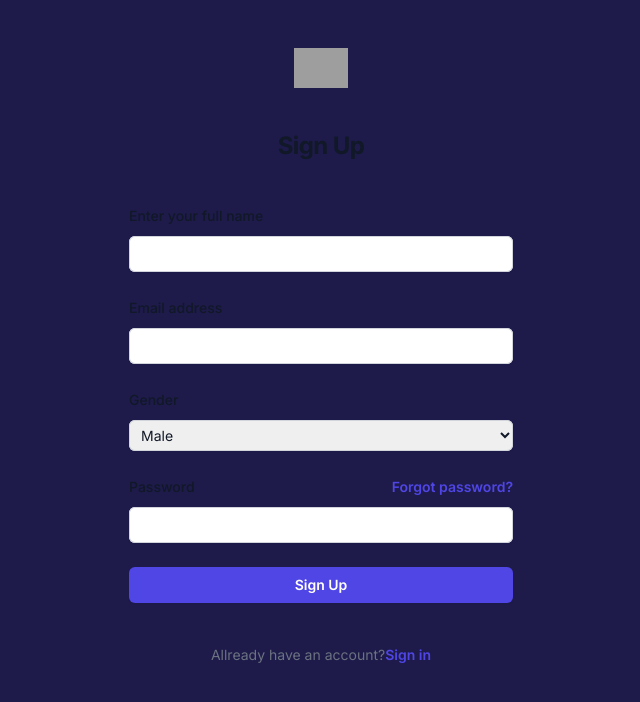
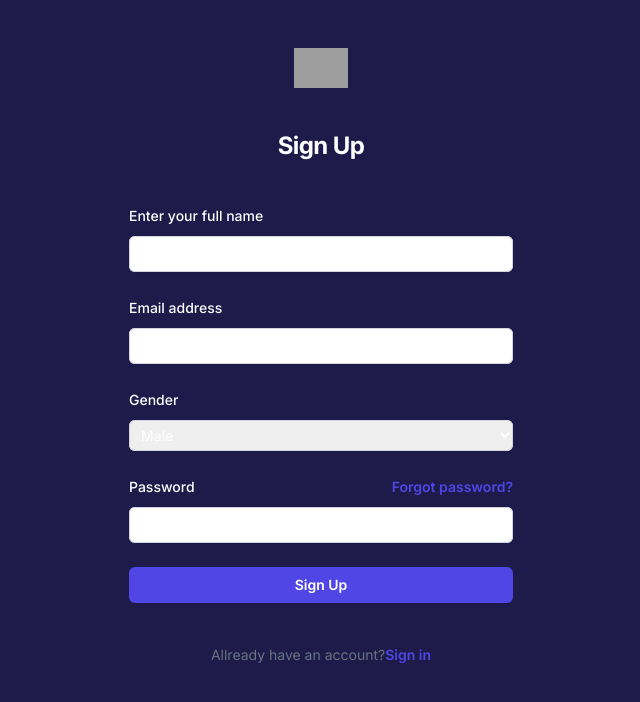
Before and after one commit to Nahid-07/second-hand-resale-website, a Next.js app: page /signup in a window 1280 px wide. Shown: the top 702 px of the page, without its empty margins (319-959 px from the left). Built offline with nearby package versions, Linux system fonts and the light colour scheme; grey boxes are pictures that could not be loaded.

Commit message:
modified signup signin page

```diff
--- a/app/SignIn/page.js
+++ b/app/SignIn/page.js
@@ -9,7 +9,7 @@ const SignInForm = () => {
           src="https://tailwindui.com/img/logos/mark.svg?color=indigo&shade=600"
           alt="Your Company"
         />
-        <h2 className="mt-10 text-center text-2xl font-bold leading-9 tracking-tight text-gray-900">
+        <h2 className="mt-10 text-center text-2xl font-bold leading-9 tracking-tight text-white">
           Sign in to your account
         </h2>
       </div>
@@ -19,7 +19,7 @@ const SignInForm = () => {
           <div>
             <label
               htmlFor="email"
-              className="block text-sm font-medium leading-6 text-gray-900"
+              className="block text-sm font-medium leading-6 text-white"
             >
               Email address
             </label>
@@ -30,7 +30,7 @@ const SignInForm = () => {
                 type="email"
                 autoComplete="email"
                 required
-                className="px-2 first-letter:block w-full rounded-md border-0 py-1.5 text-gray-900 shadow-sm ring-1 ring-inset ring-gray-300 placeholder:text-gray-400 focus:ring-2 focus:ring-inset focus:ring-indigo-600 sm:text-sm sm:leading-6"
+                className="px-2 first-letter:block w-full rounded-md border-0 py-1.5 text-white shadow-sm ring-1 ring-inset ring-gray-300 placeholder:text-gray-400 focus:ring-2 focus:ring-inset focus:ring-indigo-600 sm:text-sm sm:leading-6"
               />
             </div>
           </div>
@@ -39,7 +39,7 @@ const SignInForm = () => {
             <div className="flex items-center justify-between">
               <label
                 htmlFor="password"
-                className="block text-sm font-medium leading-6 text-gray-900"
+                className="block text-sm font-medium leading-6 text-white"
               >
                 Password
               </label>
@@ -59,7 +59,7 @@ const SignInForm = () => {
                 type="password"
                 autoComplete="current-password"
                 required
-                className="px-2 block w-full rounded-md border-0 py-1.5 text-gray-900 shadow-sm ring-1 ring-inset ring-gray-300 placeholder:text-gray-400 focus:ring-2 focus:ring-inset focus:ring-indigo-600 sm:text-sm sm:leading-6"
+                className="px-2 block w-full rounded-md border-0 py-1.5 text-white shadow-sm ring-1 ring-inset ring-gray-300 placeholder:text-gray-400 focus:ring-2 focus:ring-inset focus:ring-indigo-600 sm:text-sm sm:leading-6"
               />
             </div>
           </div>
--- a/app/common-components/Navbar.js
+++ b/app/common-components/Navbar.js
@@ -10,7 +10,7 @@ const Navbar = () => {
       {/* desktop navbar */}
       <div className="md:flex justify-between p-6 h-14 shadow-md items-center hidden bg-black sticky top-0 z-50">
         <header>
-          <h1 className="text-2xl font-semibold text-white font-bold">Resale.Bd</h1>
+          <h1 className="text-2xl text-white font-bold">Resale.Bd</h1>
         </header>
         <nav>
           <div>
--- a/app/signup/page.js
+++ b/app/signup/page.js
@@ -9,7 +9,7 @@ const SignUpForm = () => {
           src="https://tailwindui.com/img/logos/mark.svg?color=indigo&shade=600"
           alt="Your Company"
         />
-        <h2 className="mt-10 text-center text-2xl font-bold leading-9 tracking-tight text-gray-900">
+        <h2 className="mt-10 text-center text-2xl font-bold leading-9 tracking-tight text-white">
           Sign Up
         </h2>
       </div>
@@ -19,7 +19,7 @@ const SignUpForm = () => {
           <div>
             <label
               htmlFor="name"
-              className="block text-sm font-medium leading-6 text-gray-900"
+              className="block text-sm font-medium leading-6 text-white"
             >
               Enter your full name
             </label>
@@ -29,14 +29,14 @@ const SignUpForm = () => {
                 name="name"
                 type="text"
                 required
-                className="px-2 block w-full rounded-md border-0 py-1.5 text-gray-900 shadow-sm ring-1 ring-inset ring-gray-300 placeholder:text-gray-400 focus:ring-2 focus:ring-inset focus:ring-indigo-600 sm:text-sm sm:leading-6"
+                className="px-2 block w-full rounded-md border-0 py-1.5 text-white shadow-sm ring-1 ring-inset ring-gray-300 placeholder:text-gray-400 focus:ring-2 focus:ring-inset focus:ring-indigo-600 sm:text-sm sm:leading-6"
               />
             </div>
           </div>
           <div>
             <label
               htmlFor="email"
-              className="block text-sm font-medium leading-6 text-gray-900"
+              className="block text-sm font-medium leading-6 text-white"
             >
               Email address
             </label>
@@ -47,21 +47,21 @@ const SignUpForm = () => {
                 type="email"
                 autoComplete="email"
                 required
-                className="px-2 block w-full rounded-md border-0 py-1.5 text-gray-900 shadow-sm ring-1 ring-inset ring-gray-300 placeholder:text-gray-400 focus:ring-2 focus:ring-inset focus:ring-indigo-600 sm:text-sm sm:leading-6"
+                className="px-2 block w-full rounded-md border-0 py-1.5 text-white shadow-sm ring-1 ring-inset ring-gray-300 placeholder:text-gray-400 focus:ring-2 focus:ring-inset focus:ring-indigo-600 sm:text-sm sm:leading-6"
               />
             </div>
           </div>
           <div>
             <label
               htmlFor="gender"
-              className="block text-sm font-medium leading-6 text-gray-900"
+              className="block text-sm font-medium leading-6 text-white"
             >
               Gender
             </label>
             <div className="mt-2">
               <select
                 id="gender"
-                className=" px-2 block w-full rounded-md border-0 py-1.5 text-gray-900 shadow-sm ring-1 ring-inset ring-gray-300 placeholder:text-gray-400 focus:ring-2 focus:ring-inset focus:ring-indigo-600 sm:text-sm sm:leading-6"
+                className=" px-2 block w-full rounded-md border-0 py-1.5 text-white shadow-sm ring-1 ring-inset ring-gray-300 placeholder:text-gray-400 focus:ring-2 focus:ring-inset focus:ring-indigo-600 sm:text-sm sm:leading-6"
               >
                 <option value="male">Male</option>
                 <option value="female">Female</option>
@@ -73,7 +73,7 @@ const SignUpForm = () => {
             <div className="flex items-center justify-between">
               <label
                 htmlFor="password"
-                className="block text-sm font-medium leading-6 text-gray-900"
+                className="block text-sm font-medium leading-6 text-white"
               >
                 Password
               </label>
@@ -93,7 +93,7 @@ const SignUpForm = () => {
                 type="password"
                 autoComplete="current-password"
                 required
-                className="px-2 block w-full rounded-md border-0 py-1.5 text-gray-900 shadow-sm ring-1 ring-inset ring-gray-300 placeholder:text-gray-400 focus:ring-2 focus:ring-inset focus:ring-indigo-600 sm:text-sm sm:leading-6"
+                className="px-2 block w-full rounded-md border-0 py-1.5 text-white shadow-sm ring-1 ring-inset ring-gray-300 placeholder:text-gray-400 focus:ring-2 focus:ring-inset focus:ring-indigo-600 sm:text-sm sm:leading-6"
               />
             </div>
           </div>
```
